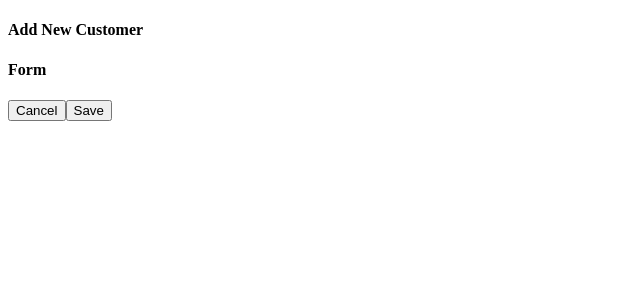
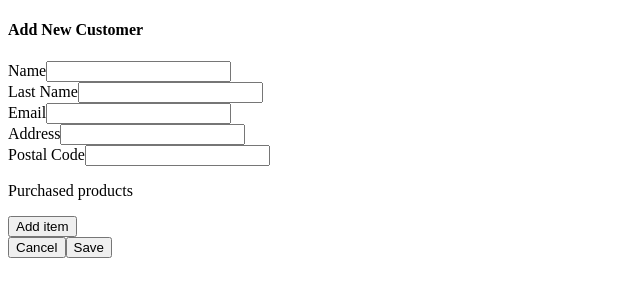
Before and after one commit to AmirhossienGhodratnema/crm, a Next.js app: page /add-customer in a window 1280 px wide. Shown: the top 300 px of the page, without its empty margins (0-640 px from the left). Built offline with nearby package versions, Linux system fonts and the light colour scheme.

Commit message:
Add customer fix

```diff
--- a/components/module/form.js
+++ b/components/module/form.js
@@ -1,9 +1,57 @@
+import FormInput from "./formInput";
+import ItemList from "./itemList";
 
+// , value, onChange
 
-export default function Form() {
+export default function Form({ form, setForm }) {
+    console.log(form)
+    const changeHandler = (e) => {
+        const { name, value } = e.target;
+        setForm({ ...form, [name]: value });
+
+    }
     return (
-        <>
-            <h4>Form</h4>
-        </>
+        <div>
+            <FormInput
+                name='name'
+                label='Name'
+                type='text'
+                value={form.name}
+                onChange={changeHandler}
+            />
+
+            <FormInput
+                name='lastName'
+                label='Last Name'
+                type='text'
+                value={form.lastName}
+                onChange={changeHandler}
+            />
+
+            <FormInput
+                name='email'
+                label='Email'
+                type='text'
+                value={form.email}
+                onChange={changeHandler}
+            />
+
+            <FormInput
+                name='address'
+                label='Address'
+                type='text'
+                value={form.address}
+                onChange={changeHandler}
+            />
+
+            <FormInput
+                name='postalCode'
+                label='Postal Code'
+                type='text'
+                value={form.postalCode}
+                onChange={changeHandler}
+            />
+            <ItemList form={form} setForm={setForm} />
+        </div>
     )
 };
--- /dev/null
+++ b/components/module/formInput.js
@@ -0,0 +1,15 @@
+
+export default function FormInput({ name, label, type, value, onChange }) {
+    return (
+        <div className="form-input">
+            <label>{label}</label>
+            <input
+                type={type}
+                value={value}
+                id={name}
+                name={name}
+                onChange={onChange}
+            />
+        </div>
+    )
+};
--- /dev/null
+++ b/components/module/itemList.js
@@ -0,0 +1,70 @@
+import FormInput from "./formInput";
+
+export default function ItemList({ form, setForm }) {
+    const { product } = form;
+
+    const addHandler = () => {
+        setForm({
+            ...form,
+            product: [...product, { name: '', price: '', qty: '' }]
+        });
+    };
+
+
+    const changeHandler = (e, index) => {
+        const { name, value } = e.target;
+        let newProduct = [...product];
+        newProduct[index][name] = value;
+        setForm({
+            ...form,
+            product: newProduct
+        });
+    };
+
+
+    const deleteHandler = (e, index) => {
+        let newProduct = [...product];
+        newProduct.splice(index, 1);
+        setForm({
+            ...form,
+            product: newProduct
+        });
+    };
+
+    return (
+        <div className="item-list">
+            <p>Purchased products</p>
+            {
+                product && product.map((item, index) => (
+                    <div className="form-input__list" key={index}>
+                        <FormInput
+                            name='name'
+                            label='product name'
+                            type='text'
+                            value={item.name}
+                            onChange={(e) => changeHandler(e, index)}
+                        />
+                        <div>
+                            <FormInput
+                                name='price'
+                                label='Price'
+                                type='text'
+                                value={item.price}
+                                onChange={(e) => changeHandler(e, index)}
+                            />
+                            <FormInput
+                                name='qty'
+                                label='Qty'
+                                type='number'
+                                value={item.qty}
+                                onChange={(e) => changeHandler(e, index)}
+                            />
+                        </div>
+                        <button onClick={(e) => deleteHandler(e, index)}>Remove</button>
+                    </div>
+                ))
+            }
+            <button onClick={addHandler} >Add item</button>
+        </div>
+    )
+};
--- a/components/template/addCustomerPage.js
+++ b/components/template/addCustomerPage.js
@@ -7,17 +7,25 @@ import { useRouter } from "next/router";
 export default function AddCustomerPage() {
     const router = useRouter();
     const [form, setForm] = useState({
-        name: 'Amirhossein',
-        lastName: 'Ghodratnema',
-        email: 'Amirhosseinghodratnema@gmail.com',
-        addressc: '',
+        name: '',
+        lastName: '',
+        email: '',
+        address: '',
         postalCode: '',
-        product: '',
+        product: [],
     });
 
-    console.log('form', form)
+
     const cancelHandler = () => {
-        console.log('Cancel handler');
+        setForm({
+            name: '',
+            lastName: '',
+            email: '',
+            address: '',
+            postalCode: '',
+            product: [],
+        });
+        router.push('/');
     };
 
     const saveHandler = async () => {
@@ -26,7 +34,7 @@ export default function AddCustomerPage() {
             headers: { 'Content-Type': 'application/json' },
             body: JSON.stringify({ form })
         });
-        const { success, status } = await res.json();
+        const { success, status, message } = await res.json();
         if (status == 201 && success == true) router.push('/')
     };
 
@@ -34,7 +42,7 @@ export default function AddCustomerPage() {
     return (
         <div className="customer-page">
             <h4>Add New Customer</h4>
-            <Form />
+            <Form form={form} setForm={setForm} />
             <div className="customer-page__buttons">
                 <button className="first" onClick={cancelHandler}>
                     Cancel
--- a/pages/api/customer/index.js
+++ b/pages/api/customer/index.js
@@ -17,7 +17,6 @@ export default async function handler(req, res) {
 
     if (req.method === 'POST') {
         const data = req.body.form;
-        console.log('data', data)
         if (!data.name || !data.lastName || !data.email) {
             return res.status(400).json({
                 success: false,
```
Also changed, not shown: 1 other file (tests, documents, lock files or other folders).
